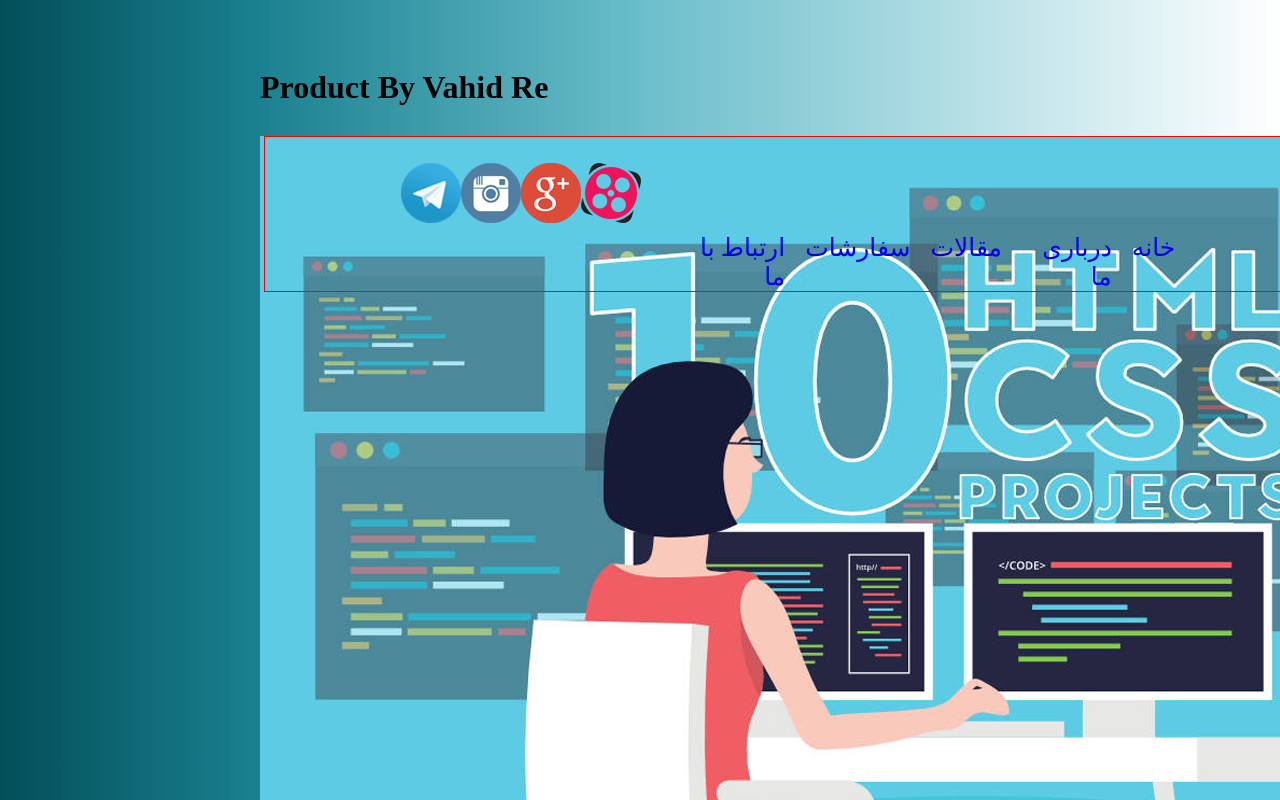
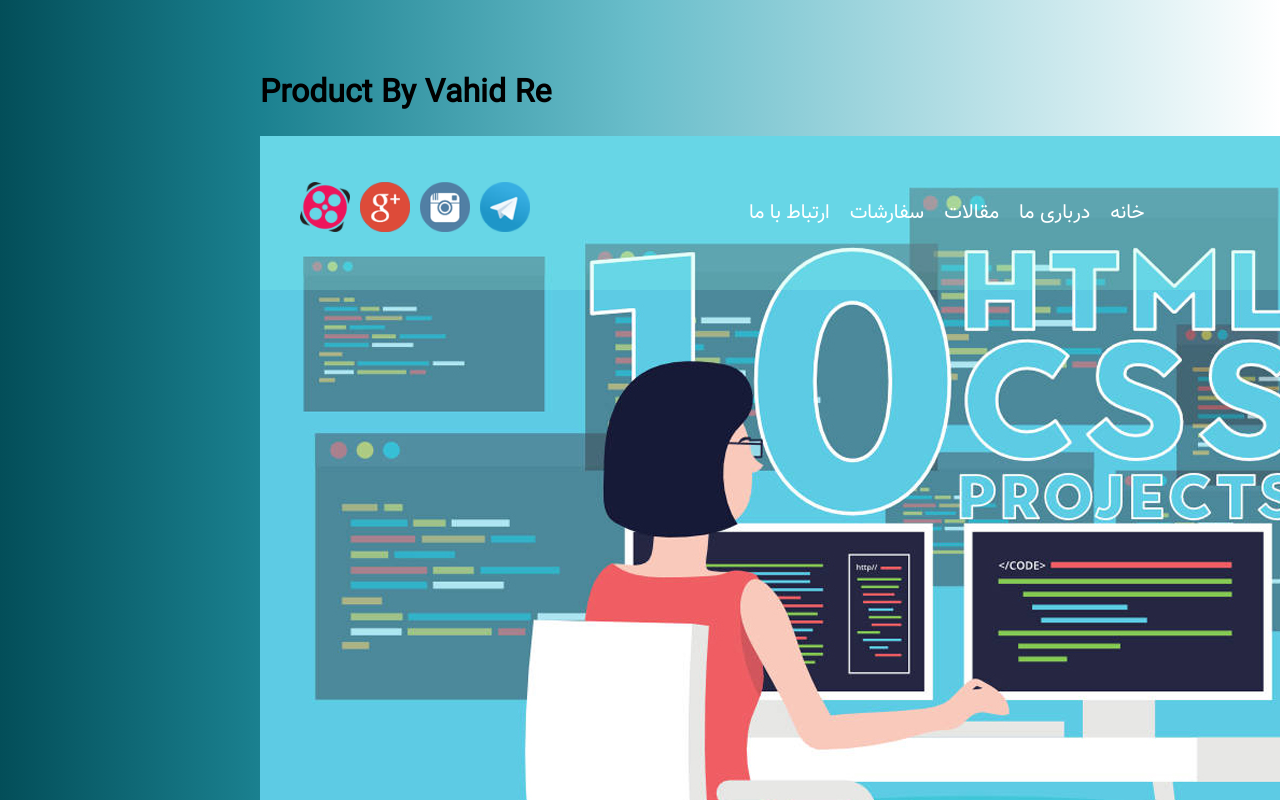
Before and after one commit to vahidre73/TEST, a plain HTML site: page index.html in a window 1280 px wide. Shown: the top 800 px of the page. Drawn offline with Linux system fonts and the light colour scheme; files whose address does not match are found by name.

Commit message:
htead end

```diff
--- a/style.css
+++ b/style.css
@@ -1,3 +1,11 @@
+@font-face {
+    font-family: vazir;
+    src: url("fonts/Vazir.eot") format("eot"),
+    url("fonts/Vazir.ttf") format("ttf"),
+    url("fonts/Vazir.woff") format("woff"),
+    url("fonts/Vazir.woff") format("woff");
+}
+
 
 body{
     background:linear-gradient(90deg, rgba(2,0,36,1) 0%, rgba(3,78,89,1) 0%, rgba(26,128,143,1) 20%, rgba(106,190,203,1) 50%, rgba(255,255,255,1) 100%);
@@ -6,6 +14,7 @@ body{
     border: 0;
     vertical-align: baseline;
     background-repeat: no-repeat ;
+    font-family: vazir;
 }
 .title{
     width: 1400px;
@@ -30,16 +39,18 @@ body{
 }
 .main .thead{
     display: flex;
-    width: 99%;
+    width: 100%;
     height: 18%;
-    border: 1px solid red;
-    margin-left: 20px;
-    padding: 10px 8px 0px 0px;
-    list-style: none;
+    position: relative;
+    padding-top: 10px;
+    background-color: rgba(146, 255, 232, 0.2);
+
 }
 .thead-logo{
-    width: 30%;
-    height: 100%
+    width: 33%;
+    height: 100%;
+    position: relative;
+
 }
 .thead-logo ul{
     list-style: none;
@@ -50,29 +61,52 @@ height: 119px;
 
 }
 .thead-menubar{
-    width: 40%;
+    width: 34%;
     height: 100%;
+    text-align: center;
+
 
 }
 .thead-menubar ul{
     display: flex;
     list-style: none;
     position: relative;
-    padding-top: 45px;
+    padding-top: 15px;
 }
 .thead-menubar ul li{
     position: relative;
     padding-right: 20px;
-    font-size: 25px;
+    font-size: 20px;
+
 }
 .thead-menubar ul li a{
     text-decoration: none;
+    color: #fff;
+
+
+}
+.thead-menubar ul li a p{
+
 }
 .thead-sociallogo{
-    width: 30%;
+    width: 33%;
     height: 100%;
+    position: relative;
+    padding-right: 20px;
+    direction: ltr;
 }
+
 .thead-sociallogo ul {
     display: flex;
     list-style: none;
+
 }
+.thead-sociallogo ul li{
+    position: relative;
+    padding-top: 20px;
+    padding-right: 10px;
+}
+.thead-sociallogo ul li a img{
+    height: 50px;
+    width: 50px;
+    }
```
Also changed, not shown: frontend-logo-Custom.png, logo-frontend1.png (added), social media/aparat.png (renamed from social-media/aparat.png), social media/gp.png (renamed from social-media/gp.png), social media/insta.png (renamed from social-media/insta.png), social media/telegram.png (renamed from social-media/telegram.png).
